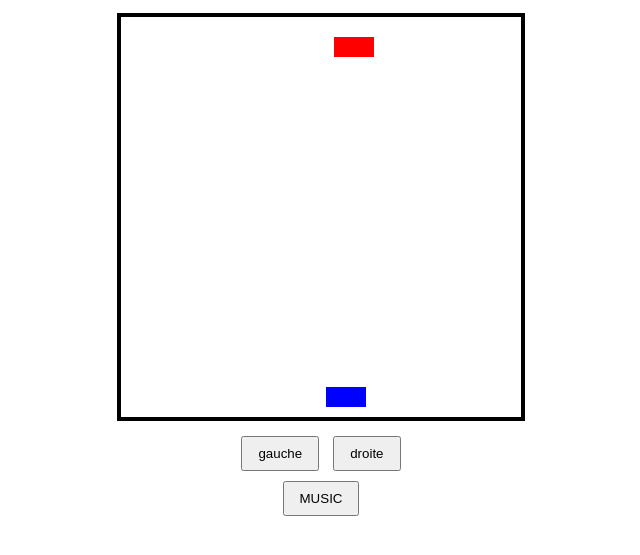
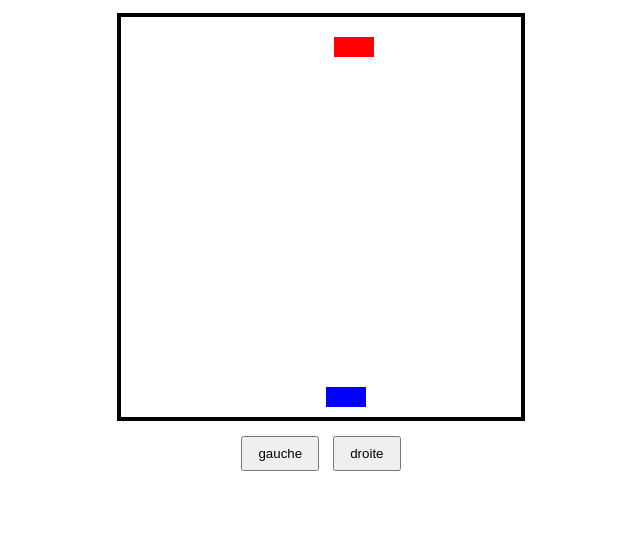
Before and after one commit to blotgit/jeuDescente, a plain HTML site: page index.html in a window 1280 px wide. Shown: the part 101-656 px from the top of the page, without its empty margins (319-959 px from the left). Drawn offline with Linux system fonts and the light colour scheme.

Commit message:
Add files via upload

```diff
--- a/index.html
+++ b/index.html
@@ -1,12 +1,14 @@
 <!DOCTYPE html>
 <html lang="fr">
 <head>
+     <meta name="viewport"
+  content="width=device-width, initial-scale=1.0, maximum-scale=1.0, user-scalable=no">
     <meta charset="UTF-8">
     <title>Jeu d'évitement</title>
     <link rel="stylesheet" href="style.css">
 
 </head>
-<body onkeydown="startMusic()">
+<body onload = "startMusic()" >
 	<h1> titre du jeu    </h1>
 	<p> score :  <span id="score">0</span> </p>
 
@@ -24,7 +26,9 @@
 <audio id="music" loop>
   <source src="Wham! - Last Christmas (Official Video).mp3" type="audio/mpeg">
 </audio>
-<button id  = "M">  MUSIC</button>
+
+
+
 <script src="script.js"></script>
 </body>
 </html>
```
